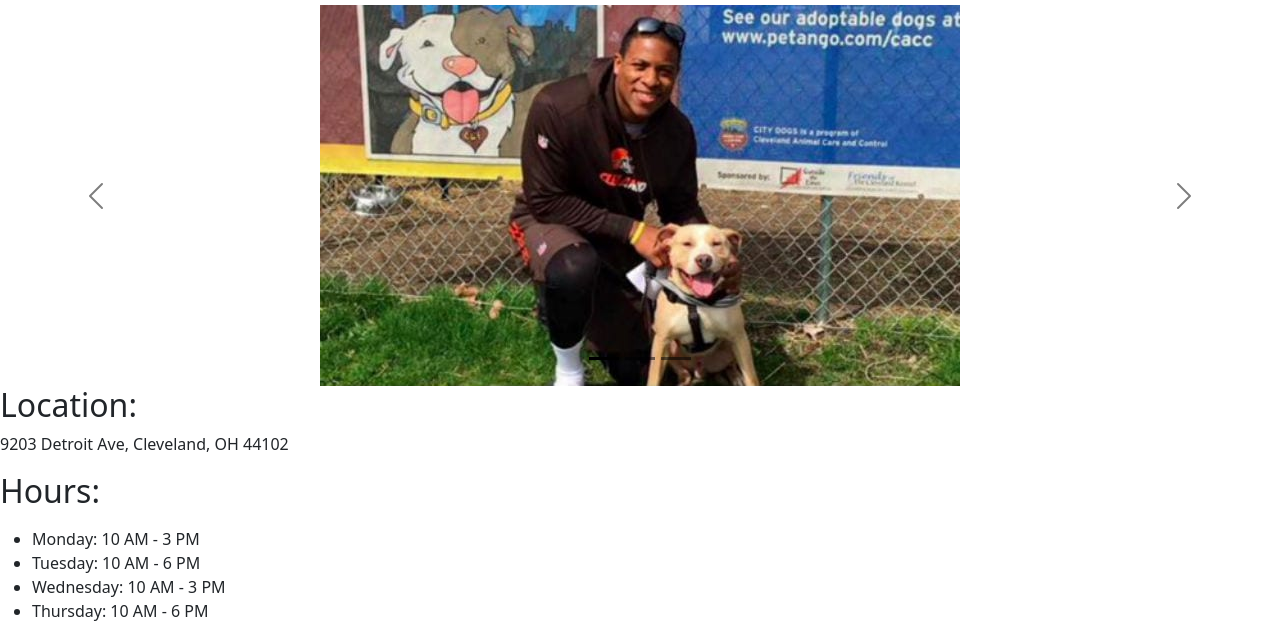
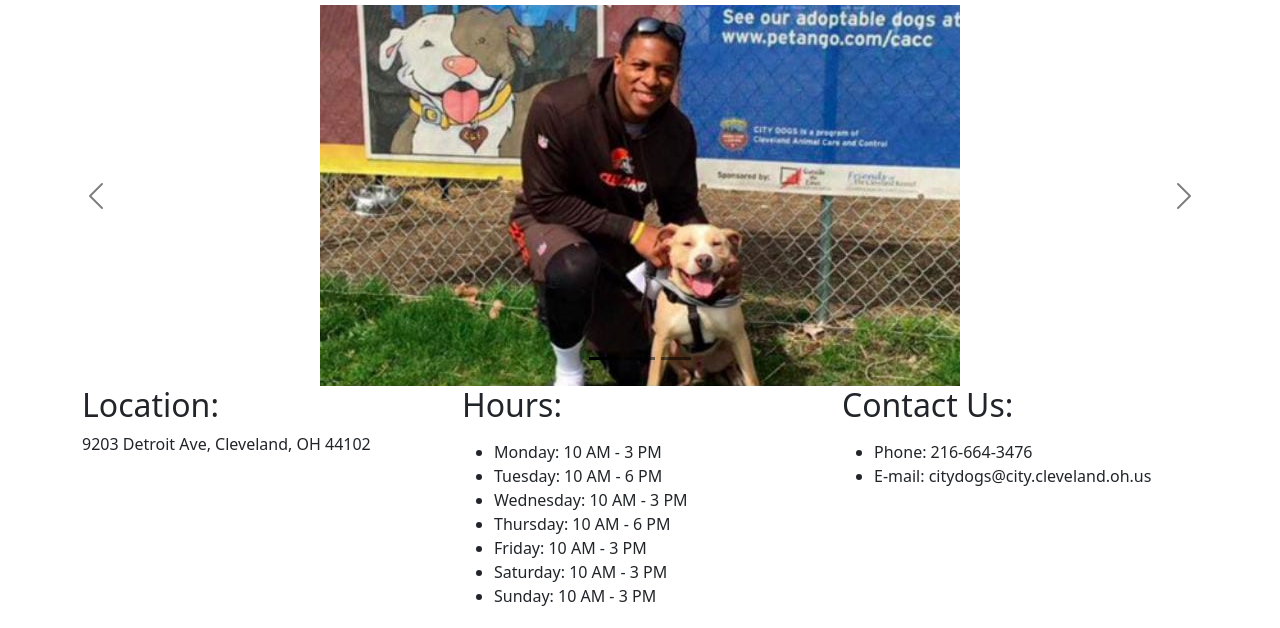
Before and after one commit to Rosa-123/city-dogs, a plain HTML site: page Index.html in a window 1280 px wide. Shown: the part 157-785 px from the top of the page. Drawn offline with nearby package versions, Linux system fonts and the light colour scheme.

Commit message:
Adjusted layout

```diff
--- a/Index.html
+++ b/Index.html
@@ -61,11 +61,13 @@
           <span class="carousel-control-next-icon" aria-hidden="true"></span>
         </a>
       </div>
-    <div class="location">
+      <div class="container">
+        <div class="row">
+          <div class="col-sm">
             <h2>Location:</h2>
             <p>9203 Detroit Ave, Cleveland, OH 44102</p>
           </div>
-    <div class="hours">
+          <div class="col-sm">
             <h2>Hours:</h2>
             <p>
                 <ul>
@@ -80,7 +82,7 @@
 
             </p>
           </div>
-    <div class="contact">
+          <div class="col-sm">
             <h2>Contact Us:</h2>
         <p>
             <ul>
@@ -89,5 +91,8 @@
                  </ul>
         </p>
           </div>
+        </div>
+      </div>
+
     <script src="https://cdn.jsdelivr.net/npm/bootstrap@5.0.0-beta1/dist/js/bootstrap.bundle.min.js" integrity="sha384-ygbV9kiqUc6oa4msXn9868pTtWMgiQaeYH7/t7LECLbyPA2x65Kgf80OJFdroafW" crossorigin="anonymous"></script>
 </body>
--- a/styles.css
+++ b/styles.css
@@ -13,3 +13,6 @@
     width: 100%;
     float: none;
 }
+.container{
+
+}
```
Lines whose indentation alone changed are shown as unchanged.
